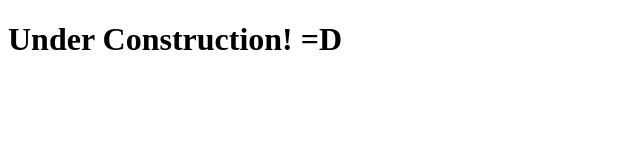
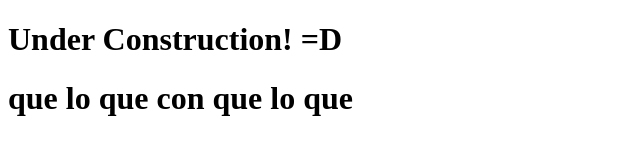
Before and after one commit to rodolfotorres02/rodolfotorres02, a plain HTML site: page index.html in a window 1280 px wide. Shown: the whole page, without its empty margins (0-640 px from the left). Drawn offline with Linux system fonts and the light colour scheme.

```diff
--- a/index.html
+++ b/index.html
@@ -6,5 +6,6 @@
   </head>
   <body>
     <h1>Under Construction! =D</h1>
+    <h1>que lo que con que lo que</h1>
   </body>
 </html>
```
